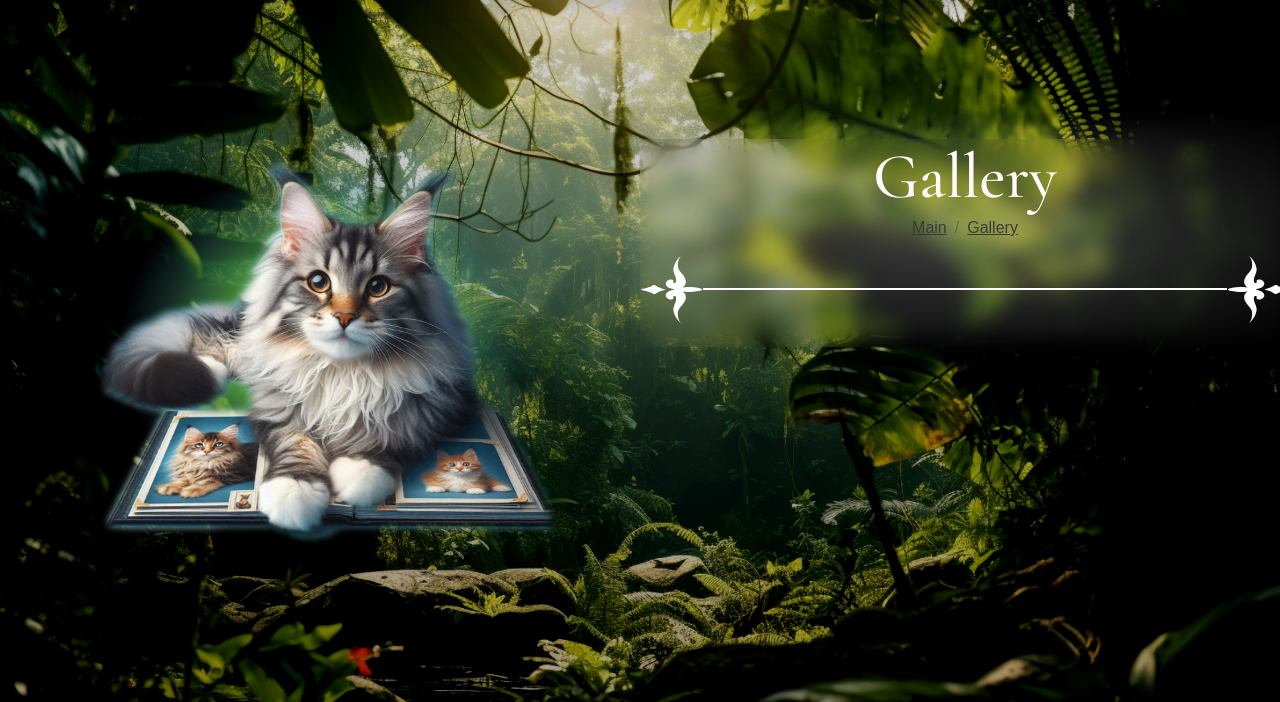
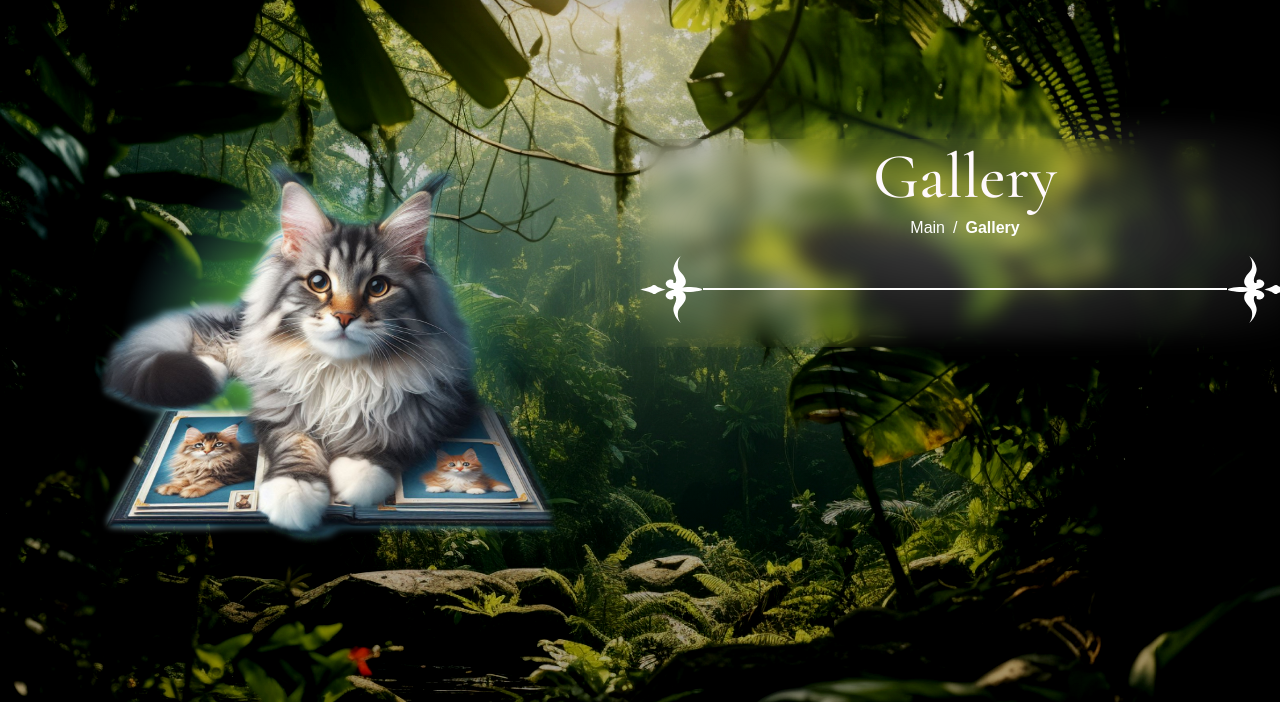
Before and after one commit to SofiyaShunkinaa/Grande-linci, a Symfony app: template templates/gallery/index.html.twig in a window 1280 px wide. Shown: the part 98-800 px from the top of the page. Run offline with Twig, Linux system fonts and the light colour scheme; the template is opened without the code that fills it, so the values that code supplies are empty; some libraries are stand-ins or nearby versions; some web fonts are replaced.

Commit message:
added bread crumbs styles

```diff
--- a/public/css/styles.css
+++ b/public/css/styles.css
@@ -438,6 +438,16 @@ footer .container.p-4{
 .litter .title{
     margin-bottom: 35px;
 }
+.breadcrumb a{
+    text-decoration: none;
+    color: white;
+}
+.breadcrumb .active a{
+    font-weight: 600;
+}
+.breadcrumb-item+.breadcrumb-item::before{
+    color: white;
+}
 @media (max-width:1024px){
     .section-inner.about-us.home{
         gap: 40px;
```
